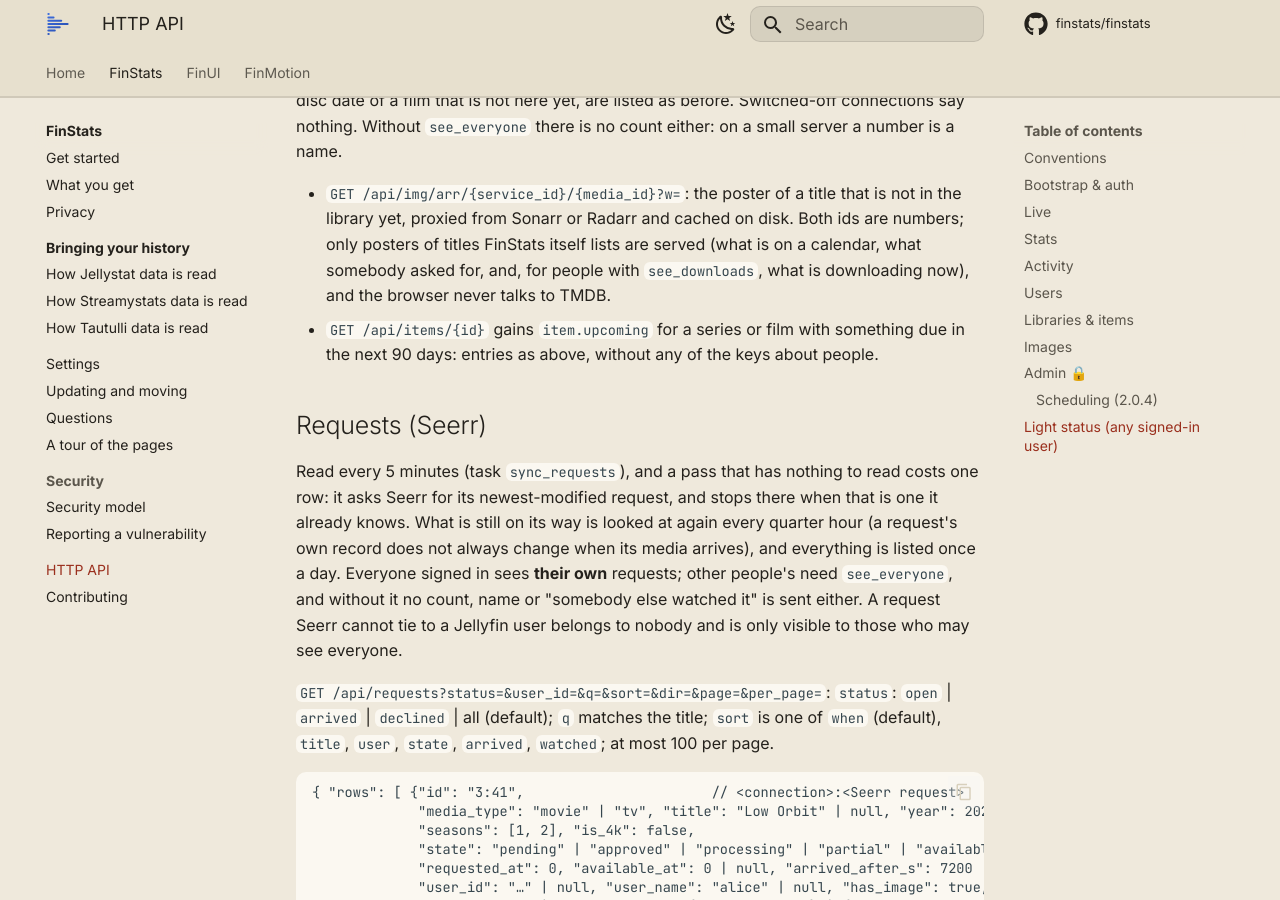
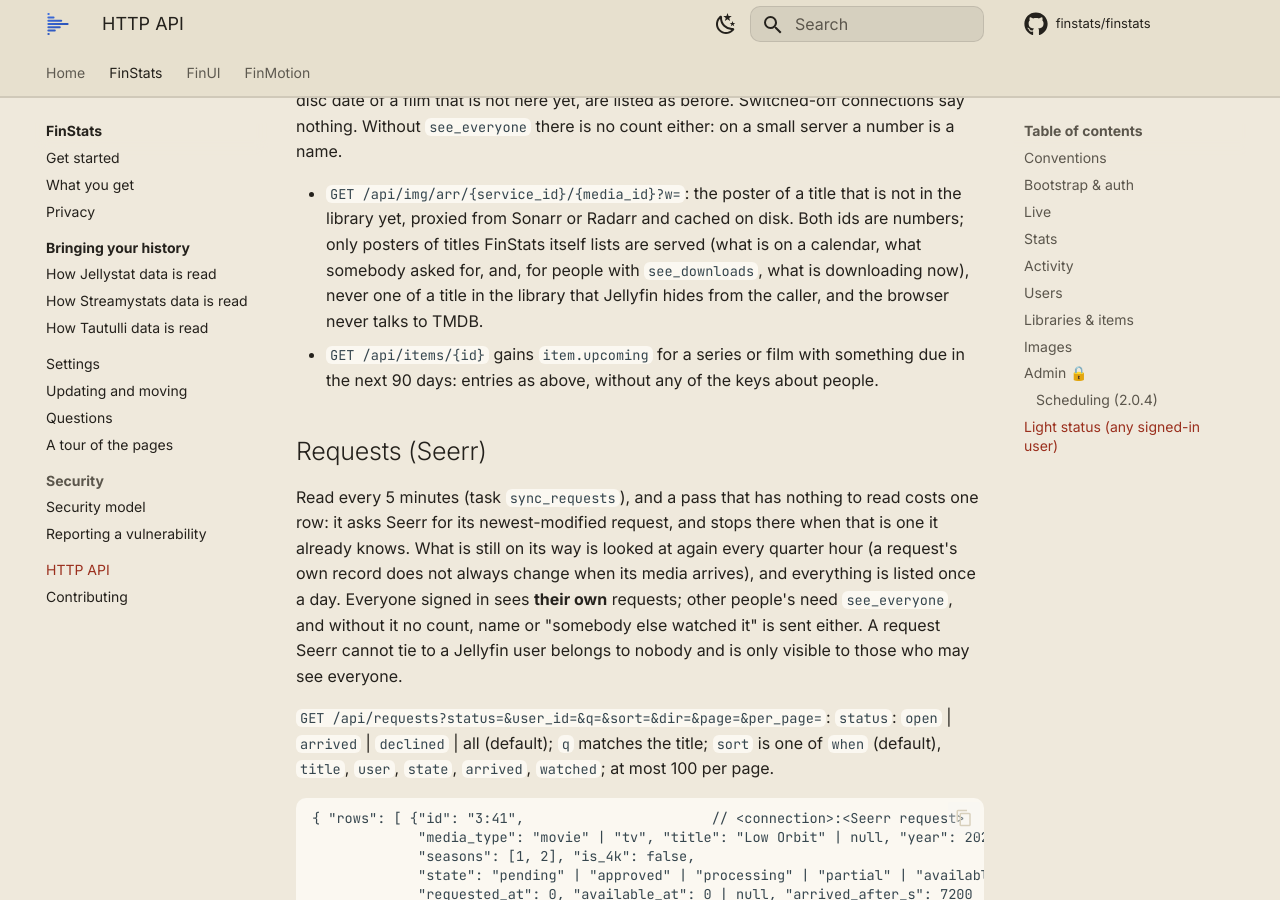
Before and after one commit to finstats/docs, an MkDocs documentation site: the page built from docs/finstats/api.md, in a window 1280 px wide and 900 px high, scrolled down 30976 px. Built offline with MkDocs 1.6.1 and Material for MkDocs 9.7.7, drawn with Linux system fonts in a browser that asks for light colours; comment, search, counter and statistics services are not loaded.

Commit message:
docs(finstats): a Sonarr or Radarr poster follows library access

```diff
--- a/docs/finstats/api.md
+++ b/docs/finstats/api.md
@@ -1084,7 +1084,8 @@ that is not here yet, are listed as before. Switched-off connections say nothing
 
 - `GET /api/img/arr/{service_id}/{media_id}?w=`: the poster of a title that is not in the library yet, proxied from Sonarr or Radarr and cached on
   disk. Both ids are numbers; only posters of titles FinStats itself lists are served (what is on a calendar, what somebody asked for, and, for
-  people with `see_downloads`, what is downloading now), and the browser never talks to TMDB.
+  people with `see_downloads`, what is downloading now), never one of a title in the library that Jellyfin hides from the
+  caller, and the browser never talks to TMDB.
 - `GET /api/items/{id}` gains `item.upcoming` for a series or film with something due in the next 90 days: entries as above, without any of the
   keys about people.
 
```
